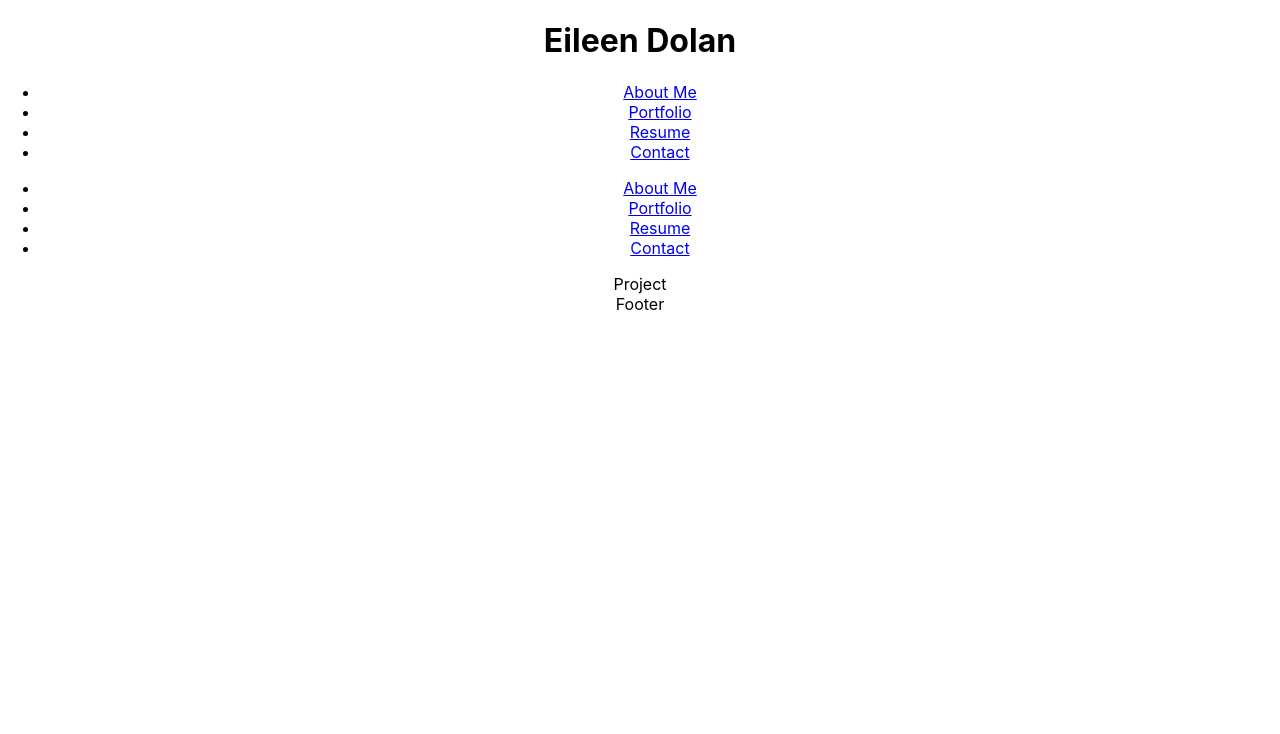
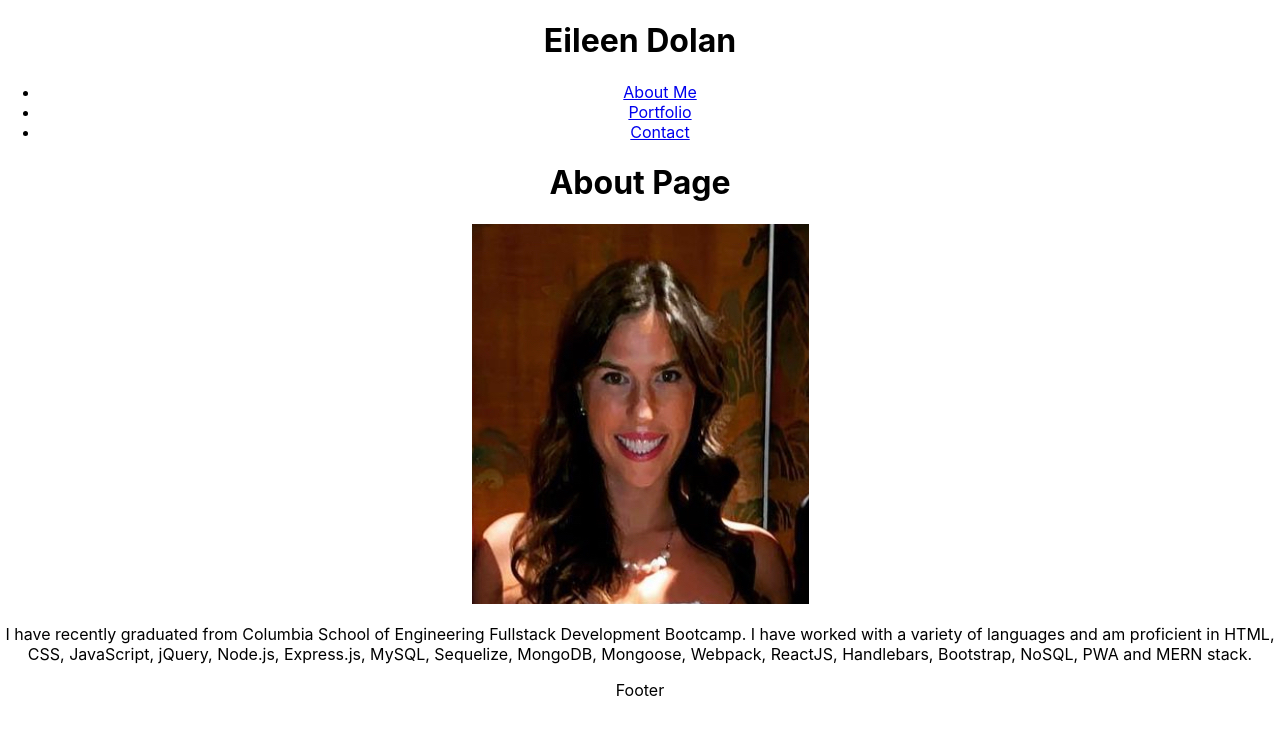
Before and after one commit to ereneedolan/React-Portfolio, a React (Create React App) app: page / in a window 1280 px wide. Shown: the top 734 px of the page. Built offline with nearby package versions, Linux system fonts and the light colour scheme.

Commit message:
worked on getting use state to work

```diff
--- a/src/App.js
+++ b/src/App.js
@@ -1,16 +1,34 @@
+import React, {useState} from 'react';
 import './App.css';
 import Footer from './components/Footer';
 import Header from './components/Header';
-import Project from './components/Project';
-import Navigation from './components/Navigation';
+import Portfolio from './components/pages/Portfolio';
+import About from './components/pages/About';
+import Contact from './components/pages/Contact';
 
 
 function App() {
+
+   const [currentPage, setCurrentPage] = useState('About');
+
+  // This method is checking to see what the value of `currentPage` is. Depending on the value of currentPage, we return the corresponding component to render.
+  const renderPage = () => {
+    if (currentPage === 'Contact') {
+      return <Contact/>;
+    }
+    if (currentPage === 'About') {
+      return <About />;
+    }
+    if (currentPage === 'Portfolio') {
+      return <Portfolio />;
+    }
+    return <Contact />;
+  };
+
   return (
     <div className="App">
-      <Header/>
-      <Navigation/>
-      <Project/>
+      <Header currentPage={currentPage}  setCurrentPage={setCurrentPage}/>
+      {renderPage()}
       <Footer/>
     </div>
   );
--- a/src/components/Header.js
+++ b/src/components/Header.js
@@ -1,11 +1,11 @@
 import React from 'react'
 import Navigation from './Navigation';
 
-const Header = () => {
+const Header = ({currentPage, setCurrentPage}) => {
   return (
     <header>
         <h1>Eileen Dolan</h1>
-        <Navigation/>
+        <Navigation currentPage={currentPage} setCurrentPage={setCurrentPage}/>
     </header>
   )
 }
--- a/src/components/Navigation.js
+++ b/src/components/Navigation.js
@@ -1,12 +1,12 @@
 import React from 'react'
 
-const Navigation = ({ currentPage, handlePageChange }) => {
+const Navigation = ({ currentPage, setCurrentPage }) => {
   return (
     <ul className="nav nav-tabs">
       <li className="nav-item">
         <a
           href="#about"
-          onClick={() => handlePageChange('About')}
+          onClick={() => setCurrentPage('About')}
           // This is a conditional (ternary) operator that checks to see if the current page is "Home"
           // If it is, we set the current page to 'nav-link-active', otherwise we set it to 'nav-link'
           className={currentPage === 'About' ? 'nav-link active' : 'nav-link'}
@@ -17,7 +17,7 @@ const Navigation = ({ currentPage, handlePageChange }) => {
       <li className="nav-item">
         <a
           href="#portfolio"
-          onClick={() => handlePageChange('Portfolio')}
+          onClick={() => setCurrentPage('Portfolio')}
           // Check to see if the currentPage is `About`, and if so we use the active link class from bootstrap. Otherwise, we set it to a normal nav-link
           className={currentPage === 'Portfolio' ? 'nav-link active' : 'nav-link'}
         >
@@ -26,18 +26,8 @@ const Navigation = ({ currentPage, handlePageChange }) => {
       </li>
       <li className="nav-item">
         <a
-          href="#resume"
-          onClick={() => handlePageChange('Resume')}
-          // Check to see if the currentPage is `Blog`, and if so we use the active link class from bootstrap. Otherwise, we set it to a normal nav-link
-          className={currentPage === 'Resume' ? 'nav-link active' : 'nav-link'}
-        >
-          Resume
-        </a>
-      </li>
-      <li className="nav-item">
-        <a
           href="#contact"
-          onClick={() => handlePageChange('Contact')}
+          onClick={() => setCurrentPage('Contact')}
           // Check to see if the currentPage is `Contact`, and if so we use the active link class from bootstrap. Otherwise, we set it to a normal nav-link
           className={currentPage === 'Contact' ? 'nav-link active' : 'nav-link'}
         >
@@ -45,7 +35,8 @@ const Navigation = ({ currentPage, handlePageChange }) => {
         </a>
       </li>
     </ul>
-  );
+  )
 }
 
+
 export default Navigation
--- a/src/components/Project.js
+++ b/src/components/Project.js
@@ -1,8 +1,15 @@
 import React from 'react'
+import MyDailyAlmanac from '../assets/MyDailyAlmanac.png'
 
-const Project = () => {
+const Project = ({project}) => {
+
   return (
-    <div>Project</div>
+    <div>
+    <h1>{project.title}</h1>
+    <a href={project.link}>
+    <img src={project.image} alt={project.alt}/>
+    </a>
+    </div>
   )
 }
 
--- a/src/components/pages/Contact.js
+++ b/src/components/pages/Contact.js
@@ -2,7 +2,7 @@ import React, { useState } from 'react';
 // import './style.css';
 
 // Here we import a helper function that will check if the email is valid
-import { validateEmail } from '../../utils/helpers';
+import { validateEmail } from '../utils/helpers';
 
 function Form() {
   // Create state variables for the fields in the form
--- a/src/components/pages/Portfolio.js
+++ b/src/components/pages/Portfolio.js
@@ -1,8 +1,15 @@
 import React from 'react'
+import MyDailyAlmanac from '../../assets/MyDailyAlmanac.png'
+import SportSpot from '../../assets/SportSpot.png'
+import Project from '../Project'
 
 const Portfolio = () => {
+  const projects = [{title: 'Project 1', link: 'https://github.com/ereneedolan/my-daily-almanac',  image: MyDailyAlmanac, alt: 'Homepage of My Daily Almanac Project'}, {title: 'Project 2', link: 'https://github.com/ereneedolan/my-daily-almanac',  image: SportSpot, alt: 'Homepage of My Daily Almanac Project'},{title: 'Project 3', link: 'https://github.com/ereneedolan/my-daily-almanac',  image: MyDailyAlmanac, alt: 'Homepage of My Daily Almanac Project'}]
+
   return (
-    <div>Portfolio</div>
+    <div>{projects.map(project => (
+     <Project project={project}/>
+    ))}</div>
   )
 }
 //array of data and map through and make structure for each one should look like
```
